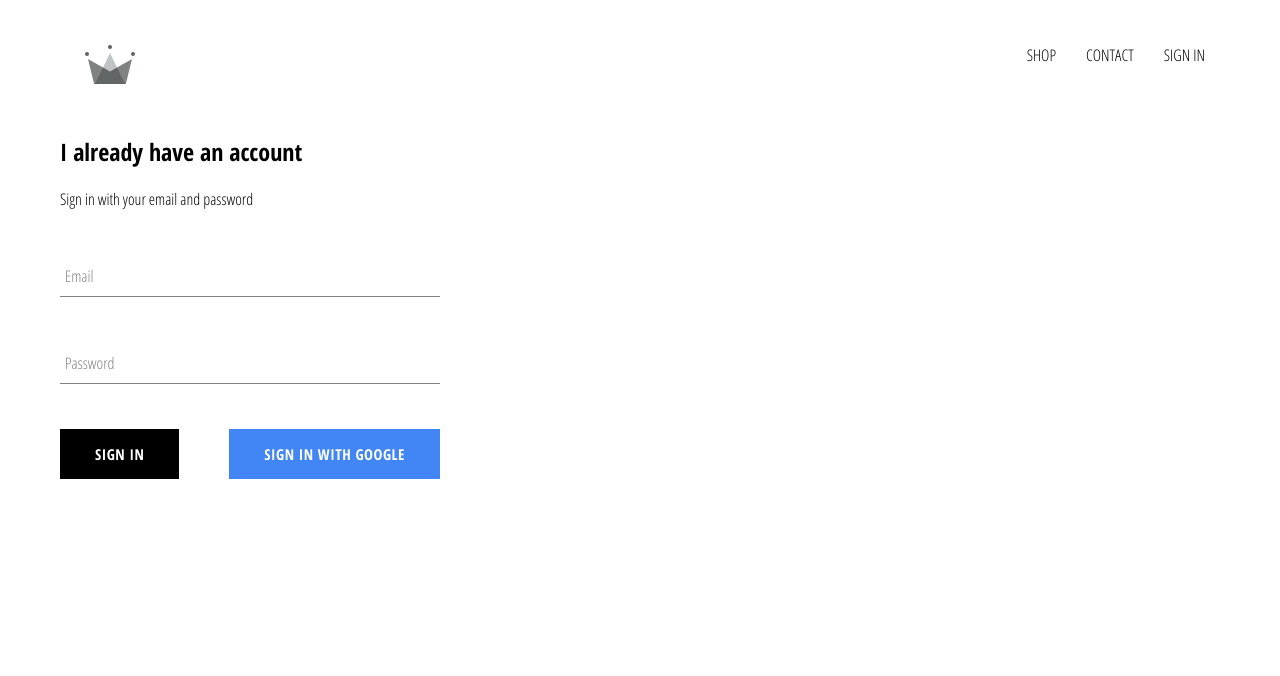
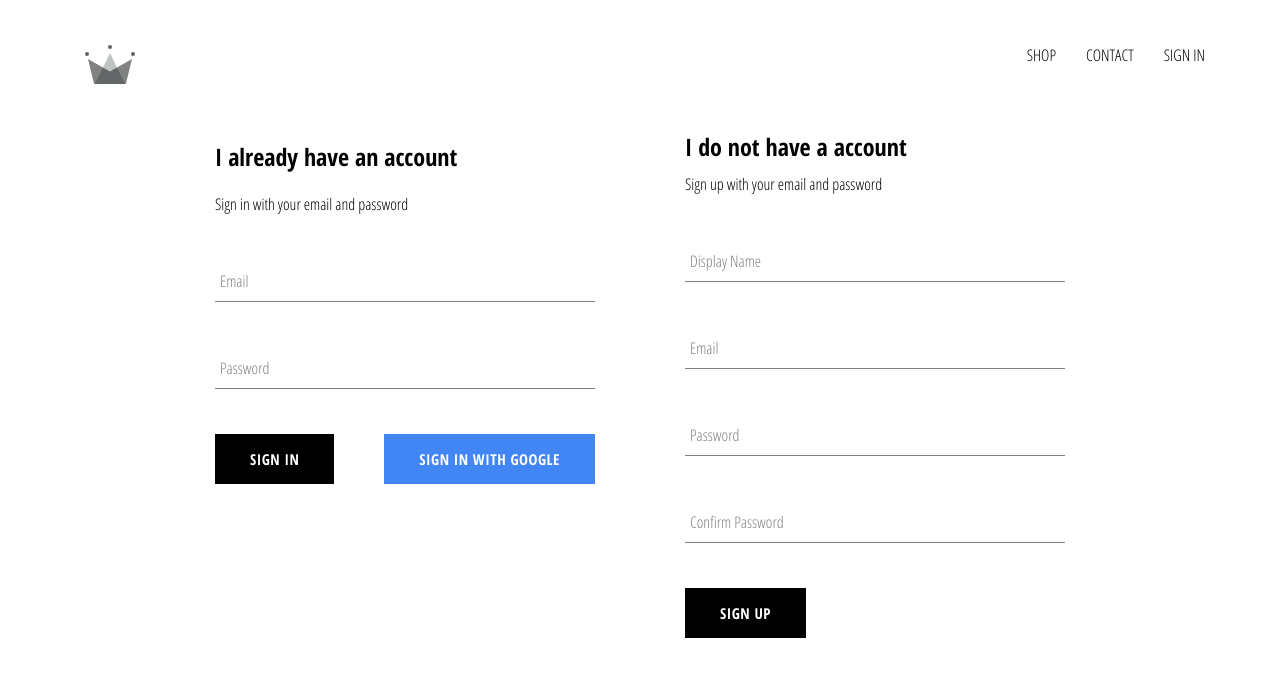
Before and after one commit to filipeqs/crwn-clothing, a React (Create React App) app: page /signin in a window 1280 px wide. Shown: the top 676 px of the page. Built offline with nearby package versions, Linux system fonts and the light colour scheme; no server answers.

Commit message:
sign up with email and password

```diff
--- /dev/null
+++ b/src/components/sign-up/SignUp.js
@@ -0,0 +1,95 @@
+import React from 'react';
+
+import { auth, createUserProfileDocument } from '../../firebase/firebase';
+
+import FormImput from '../form-input/FormInput';
+import CustomButton from '../custom-button/CustomButton';
+
+import './sign-up.scss';
+
+class SignUp extends React.Component {
+    constructor() {
+        super();
+
+        this.state = {
+            displayName: '',
+            email: '',
+            password: '',
+            confirmPassword: '',
+        };
+    }
+
+    handleSubmit = async (e) => {
+        e.preventDefault();
+
+        const { displayName, email, password, confirmPassword } = this.state;
+
+        if (password !== confirmPassword) {
+            alert("passwords don't match");
+            return;
+        }
+
+        try {
+            const { user } = await auth.createUserWithEmailAndPassword(email, password);
+
+            await createUserProfileDocument(user, { displayName });
+
+            this.setState({ displayName: '', email: '', password: '', confirmPassword: '' });
+        } catch (error) {
+            console.error(error);
+        }
+    };
+
+    handleChange = (e) => {
+        const { name, value } = e.target;
+        this.setState({ [name]: value });
+    };
+
+    render() {
+        const { displayName, email, password, confirmPassword } = this.state;
+
+        return (
+            <div className="sign-up">
+                <h2 className="title">I do not have a account</h2>
+                <span>Sign up with your email and password</span>
+                <form className="sign-up-form" onSubmit={this.handleSubmit}>
+                    <FormImput
+                        type="text"
+                        name="displayName"
+                        value={displayName}
+                        onChange={this.handleChange}
+                        label="Display Name"
+                        required
+                    />
+                    <FormImput
+                        type="email"
+                        name="email"
+                        value={email}
+                        onChange={this.handleChange}
+                        label="Email"
+                        required
+                    />
+                    <FormImput
+                        type="password"
+                        name="password"
+                        value={password}
+                        onChange={this.handleChange}
+                        label="Password"
+                        required
+                    />
+                    <FormImput
+                        type="password"
+                        name="confirmPassword"
+                        value={confirmPassword}
+                        onChange={this.handleChange}
+                        label="Confirm Password"
+                        required
+                    />
+                    <CustomButton type="submit">SIGN UP</CustomButton>
+                </form>
+            </div>
+        );
+    }
+}
+
+export default SignUp;
--- /dev/null
+++ b/src/components/sign-up/sign-up.scss
@@ -0,0 +1,9 @@
+.sign-up {
+    display: flex;
+    flex-direction: column;
+    width: 380px;
+
+    .title {
+        margin: 10px 0;
+    }
+}
--- a/src/pages/sign-in-and-sign-up/SignInAndSignUpPage.js
+++ b/src/pages/sign-in-and-sign-up/SignInAndSignUpPage.js
@@ -1,10 +1,12 @@
 import React from 'react';
 import SignIn from '../../components/sign-in/SignIn';
+import SignUp from '../../components/sign-up/SignUp';
 import './sign-in-and-sign-up.scss';
 
 const SignInAndSignUpPage = () => (
-    <div>
+    <div className="sign-in-and-sign-up">
         <SignIn />
+        <SignUp />
     </div>
 );
 
--- a/src/pages/sign-in-and-sign-up/sign-in-and-sign-up.scss
+++ b/src/pages/sign-in-and-sign-up/sign-in-and-sign-up.scss
@@ -0,0 +1,6 @@
+.sign-in-and-sign-up {
+    width: 850px;
+    display: flex;
+    justify-content: space-between;
+    margin: 30px auto;
+}
```
